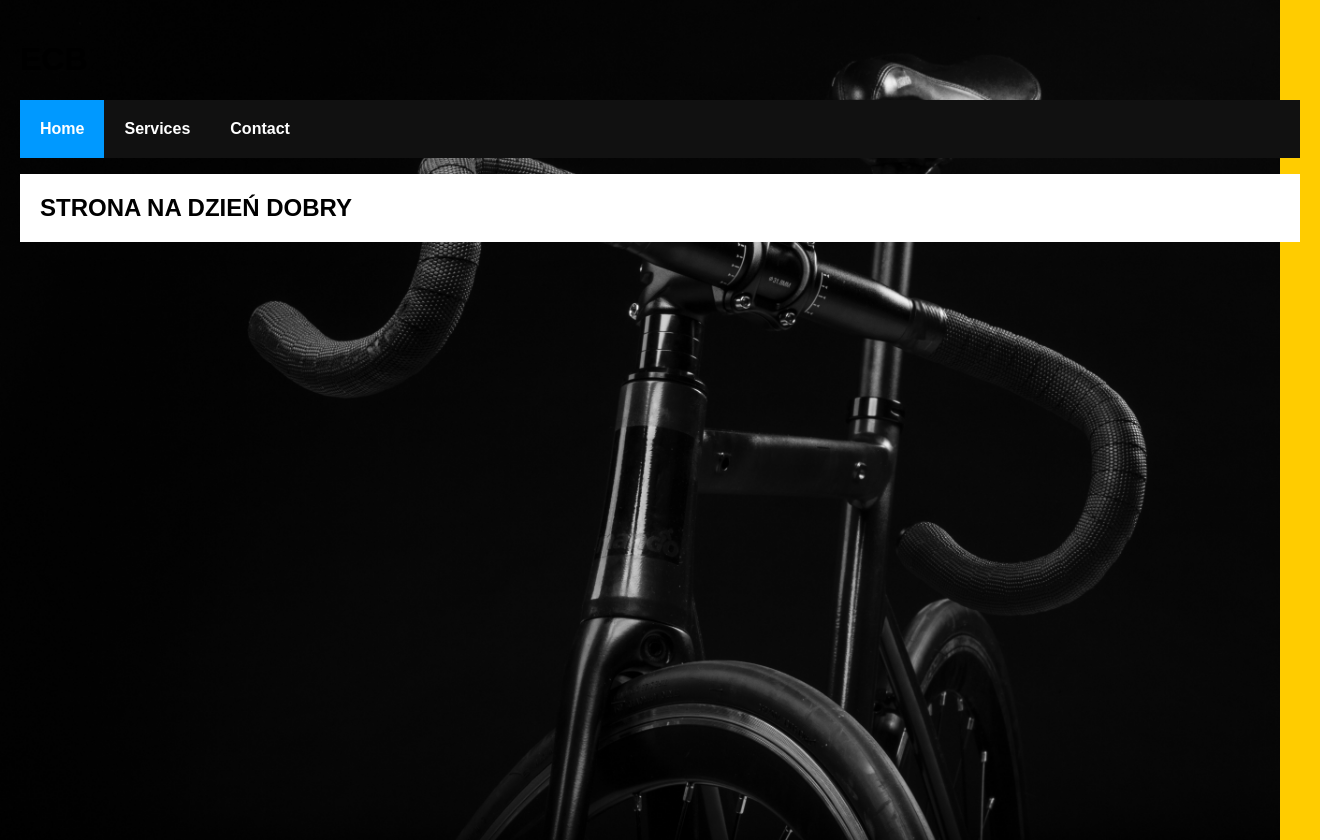
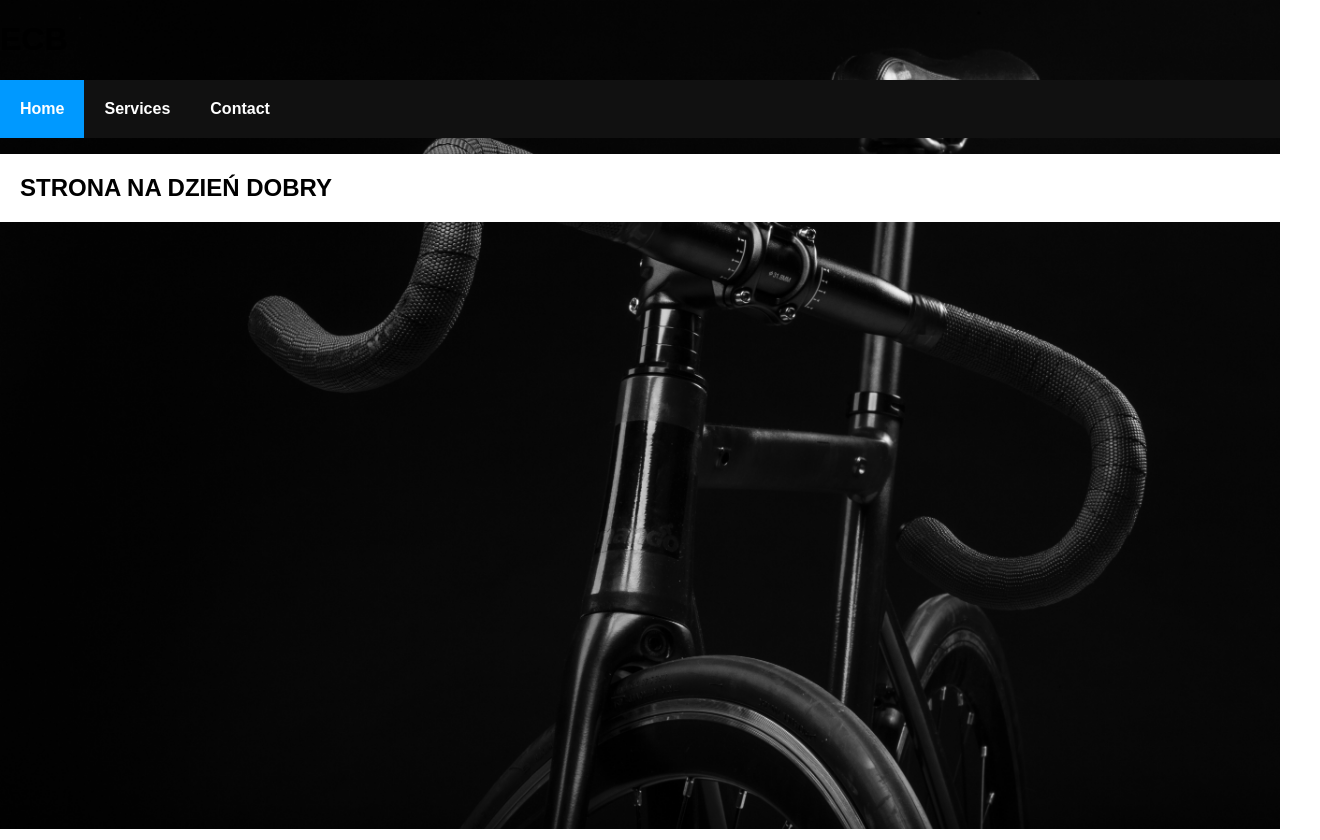
Before and after one commit to echobanda/react_wsb, a React app: page / in a window 1280 px wide. Shown: the whole page, 1320 px wide, since content can reach past the window. Built offline with nearby package versions, Linux system fonts and the light colour scheme.

Commit message:
styles changes

```diff
--- a/styles/styles.css
+++ b/styles/styles.css
@@ -1,7 +1,5 @@
 body {
-  background-color: #FFCC00;
-  padding: 20px;
-  margin: 0;
+
 }
 h1, h2, p, ul, li {
   font-family: sans-serif;
```
Also changed, not shown: bundle.js.
